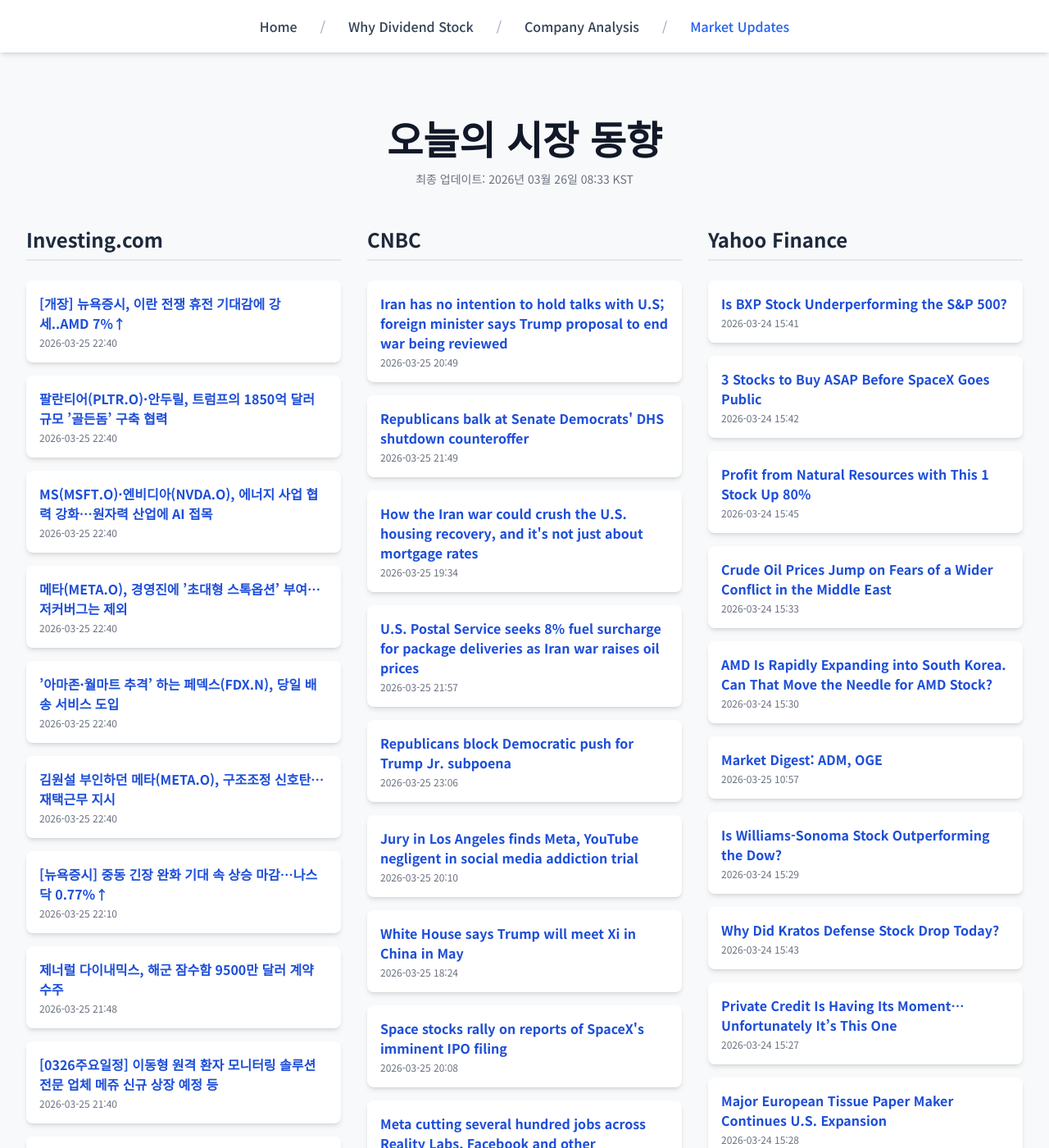
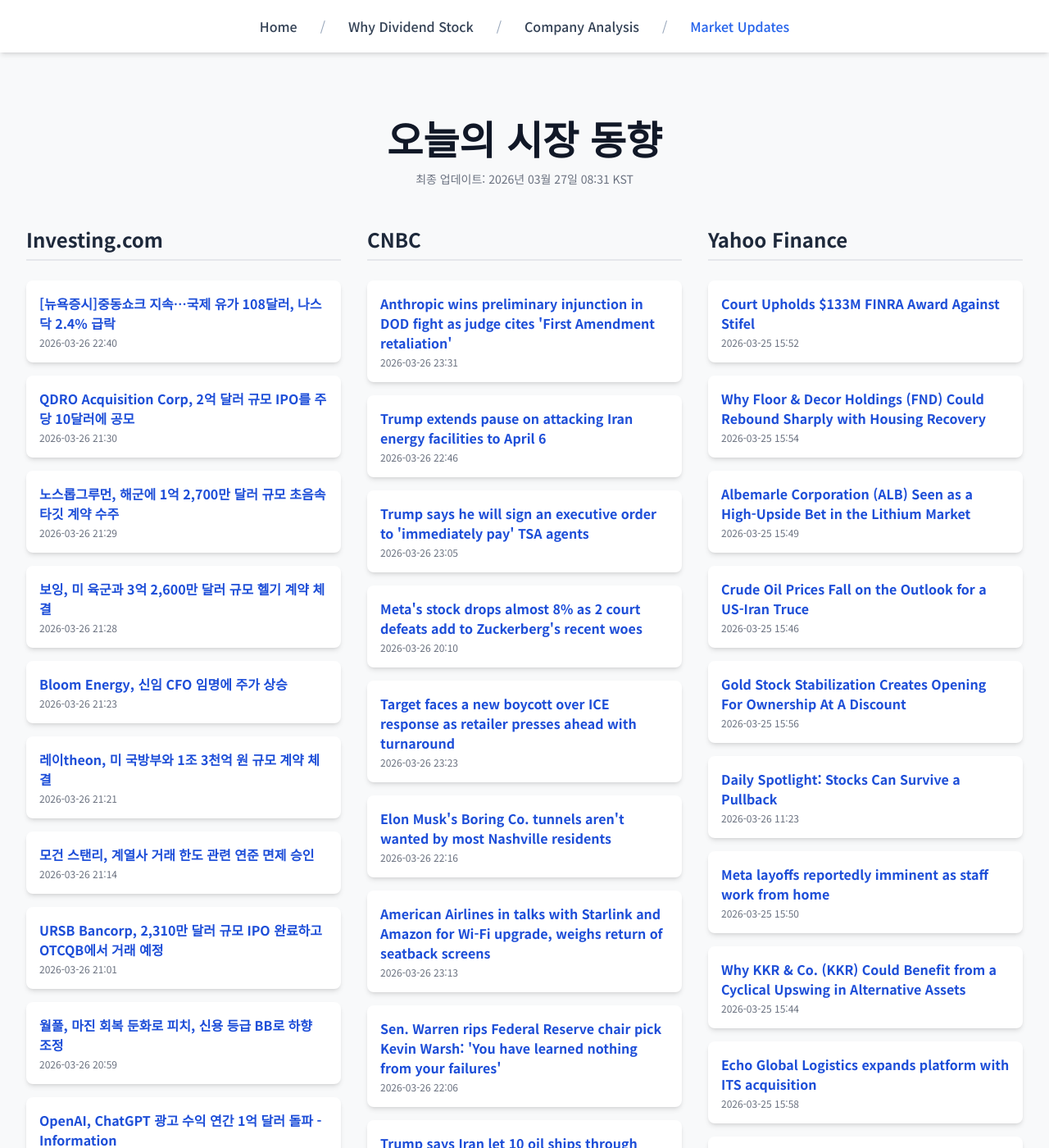
Before and after one commit to Kay-Hwang/my-company-analysis, a Jekyll site: the page built from market-updates.html, in a window 1280 px wide and 1400 px high. Shown: the whole window at 82% size. Built offline with Jekyll 4.4.1, drawn with Linux system fonts in a browser that asks for light colours; nearby versions of some CDN libraries; a script that is not in the unit is left out; some of the changed text lies outside the part shown.

Commit message:
Update daily data

```diff
--- a/_data/latest_data.json
+++ b/_data/latest_data.json
@@ -1,190 +1,190 @@
 {
-  "lastUpdated": "2026년 03월 26일 08:33 KST",
+  "lastUpdated": "2026년 03월 27일 08:31 KST",
   "news": {
     "investing": [
       {
-        "title": "[개장] 뉴욕증시, 이란 전쟁 휴전 기대감에 강세..AMD 7%↑",
-        "link": "https://kr.investing.com/news/stock-market-news/article-1878520",
-        "pubDate": "2026-03-25 22:40:38",
-        "summary": "[개장] 뉴욕증시, 이란 전쟁 휴전 기대감에 강세..AMD 7%↑"
+        "title": "[뉴욕증시]중동쇼크 지속…국제 유가 108달러, 나스닥 2.4% 급락",
+        "link": "https://kr.investing.com/news/stock-market-news/article-1880309",
+        "pubDate": "2026-03-26 22:40:29",
+        "summary": "[뉴욕증시]중동쇼크 지속…국제 유가 108달러, 나스닥 2.4% 급락"
       },
       {
-        "title": "팔란티어(PLTR.O)·안두릴, 트럼프의 1850억 달러 규모 ’골든돔’ 구축 협력",
-        "link": "https://kr.investing.com/news/stock-market-news/article-1878518",
-        "pubDate": "2026-03-25 22:40:38",
-        "summary": "팔란티어(PLTR.O)·안두릴, 트럼프의 1850억 달러 규모 ’골든돔’ 구축 협력"
+        "title": "QDRO Acquisition Corp, 2억 달러 규모 IPO를 주당 10달러에 공모",
+        "link": "https://kr.investing.com/news/stock-market-news/article-432SI-1880252",
+        "pubDate": "2026-03-26 21:30:04",
+        "summary": "QDRO Acquisition Corp, 2억 달러 규모 IPO를 주당 10달러에 공모"
       },
       {
-        "title": "MS(MSFT.O)·엔비디아(NVDA.O), 에너지 사업 협력 강화…원자력 산업에 AI 접목",
-        "link": "https://kr.investing.com/news/stock-market-news/article-1878517",
-        "pubDate": "2026-03-25 22:40:38",
-        "summary": "MS(MSFT.O)·엔비디아(NVDA.O), 에너지 사업 협력 강화…원자력 산업에 AI 접목"
+        "title": "노스롭그루먼, 해군에 1억 2,700만 달러 규모 초음속 타깃 계약 수주",
+        "link": "https://kr.investing.com/news/stock-market-news/article-93CH-1880250",
+        "pubDate": "2026-03-26 21:29:26",
+        "summary": "노스롭그루먼, 해군에 1억 2,700만 달러 규모 초음속 타깃 계약 수주"
       },
       {
-        "title": "메타(META.O), 경영진에 ’초대형 스톡옵션’ 부여…저커버그는 제외",
-        "link": "https://kr.investing.com/news/stock-market-news/article-1878516",
-        "pubDate": "2026-03-25 22:40:37",
-        "summary": "메타(META.O), 경영진에 ’초대형 스톡옵션’ 부여…저커버그는 제외"
+        "title": "보잉, 미 육군과 3억 2,600만 달러 규모 헬기 계약 체결",
+        "link": "https://kr.investing.com/news/stock-market-news/article-93CH-1880248",
+        "pubDate": "2026-03-26 21:28:03",
+        "summary": "보잉, 미 육군과 3억 2,600만 달러 규모 헬기 계약 체결"
       },
       {
-        "title": "’아마존·월마트 추격’ 하는 페덱스(FDX.N), 당일 배송 서비스 도입",
-        "link": "https://kr.investing.com/news/stock-market-news/article-1878515",
-        "pubDate": "2026-03-25 22:40:37",
-        "summary": "’아마존·월마트 추격’ 하는 페덱스(FDX.N), 당일 배송 서비스 도입"
+        "title": "Bloom Energy, 신임 CFO 임명에 주가 상승",
+        "link": "https://kr.investing.com/news/stock-market-news/article-93CH-1880241",
+        "pubDate": "2026-03-26 21:23:41",
+        "summary": "Bloom Energy, 신임 CFO 임명에 주가 상승"
       },
       {
-        "title": "김원설 부인하던 메타(META.O), 구조조정 신호탄…재택근무 지시",
-        "link": "https://kr.investing.com/news/stock-market-news/article-1878514",
-        "pubDate": "2026-03-25 22:40:37",
-        "summary": "김원설 부인하던 메타(META.O), 구조조정 신호탄…재택근무 지시"
+        "title": "레이theon, 미 국방부와 1조 3천억 원 규모 계약 체결",
+        "link": "https://kr.investing.com/news/stock-market-news/article-93CH-1880234",
+        "pubDate": "2026-03-26 21:21:15",
+        "summary": "레이theon, 미 국방부와 1조 3천억 원 규모 계약 체결"
       },
       {
-        "title": "[뉴욕증시] 중동 긴장 완화 기대 속 상승 마감…나스닥 0.77%↑",
-        "link": "https://kr.investing.com/news/stock-market-news/article-1878497",
-        "pubDate": "2026-03-25 22:10:29",
-        "summary": "[뉴욕증시] 중동 긴장 완화 기대 속 상승 마감…나스닥 0.77%↑"
+        "title": "모건 스탠리, 계열사 거래 한도 관련 연준 면제 승인",
+        "link": "https://kr.investing.com/news/stock-market-news/article-93CH-1880229",
+        "pubDate": "2026-03-26 21:14:15",
+        "summary": "모건 스탠리, 계열사 거래 한도 관련 연준 면제 승인"
       },
       {
-        "title": "제너럴 다이내믹스, 해군 잠수함 9500만 달러 계약 수주",
-        "link": "https://kr.investing.com/news/stock-market-news/article-93CH-1878466",
-        "pubDate": "2026-03-25 21:48:18",
-        "summary": "제너럴 다이내믹스, 해군 잠수함 9500만 달러 계약 수주"
+        "title": "URSB Bancorp, 2,310만 달러 규모 IPO 완료하고 OTCQB에서 거래 예정",
+        "link": "https://kr.investing.com/news/stock-market-news/article-432SI-1880205",
+        "pubDate": "2026-03-26 21:01:04",
+        "summary": "URSB Bancorp, 2,310만 달러 규모 IPO 완료하고 OTCQB에서 거래 예정"
       },
       {
-        "title": "[0326주요일정] 이동형 원격 환자 모니터링 솔루션 전문 업체 메쥬 신규 상장 예정 등",
-        "link": "https://kr.investing.com/news/stock-market-news/article-1878451",
-        "pubDate": "2026-03-25 21:40:10",
-        "summary": "[0326주요일정] 이동형 원격 환자 모니터링 솔루션 전문 업체 메쥬 신규 상장 예정 등"
+        "title": "월풀, 마진 회복 둔화로 피치, 신용 등급 BB로 하향 조정",
+        "link": "https://kr.investing.com/news/stock-market-news/article-93CH-1880200",
+        "pubDate": "2026-03-26 20:59:28",
+        "summary": "월풀, 마진 회복 둔화로 피치, 신용 등급 BB로 하향 조정"
       },
       {
-        "title": "[기업진단]① 빚 2조원 줄였다지만…SK그룹, 알짜 매각으로 쌓은 모래성",
-        "link": "https://kr.investing.com/news/stock-market-news/article-1878450",
-        "pubDate": "2026-03-25 21:40:10",
-        "summary": "[기업진단]① 빚 2조원 줄였다지만…SK그룹, 알짜 매각으로 쌓은 모래성"
+        "title": "OpenAI, ChatGPT 광고 수익 연간 1억 달러 돌파 - Information",
+        "link": "https://kr.investing.com/news/stock-market-news/article-93CH-1880199",
+        "pubDate": "2026-03-26 20:58:53",
+        "summary": "OpenAI, ChatGPT 광고 수익 연간 1억 달러 돌파 - Information"
       }
     ],
     "cnbc": [
       {
-        "title": "Iran has no intention to hold talks with U.S; foreign minister says Trump proposal to end war being reviewed",
-        "link": "https://www.cnbc.com/2026/03/25/iran-war-us-trump.html",
-        "pubDate": "Wed, 25 Mar 2026 20:49:26 GMT",
-        "summary": "President Donald Trump has claimed the U.S. and Iran are \"in negotiations now.\" But the Islamic Republic denies any direct talks to end the war."
+        "title": "Anthropic wins preliminary injunction in DOD fight as judge cites 'First Amendment retaliation'",
+        "link": "https://www.cnbc.com/2026/03/26/anthropic-pentagon-dod-claude-court-ruling.html",
+        "pubDate": "Thu, 26 Mar 2026 23:31:09 GMT",
+        "summary": "A federal judge in San Francisco granted Anthropic's request for a preliminary injunction in its lawsuit against the Trump administration."
       },
       {
-        "title": "Republicans balk at Senate Democrats' DHS shutdown counteroffer",
-        "link": "https://www.cnbc.com/2026/03/25/schumer-democrats-white-house-dhs-shutdown-tsa-delays.html",
-        "pubDate": "Wed, 25 Mar 2026 21:49:36 GMT",
-        "summary": "Congress and the White House are working to reach a funding deal before Congress leaves for a scheduled two-week recess on Friday."
+        "title": "Trump extends pause on attacking Iran energy facilities to April 6",
+        "link": "https://www.cnbc.com/2026/03/26/trump-iran-war-oil-energy-pause.html",
+        "pubDate": "Thu, 26 Mar 2026 22:46:44 GMT",
+        "summary": "Trump announced the U.S. would continue a pause on energy sites in Iran as key stock market indexes fell and oil prices rose."
       },
       {
-        "title": "How the Iran war could crush the U.S. housing recovery, and it's not just about mortgage rates",
-        "link": "https://www.cnbc.com/2026/03/25/heres-how-the-iran-war-is-already-hitting-the-us-housing-market.html",
-        "pubDate": "Wed, 25 Mar 2026 19:34:25 GMT",
-        "summary": "A combination of higher mortgage rates and economic uncertainty are reversing what was expected to be a recovery year in the housing market."
+        "title": "Trump says he will sign an executive order to 'immediately pay' TSA agents",
+        "link": "https://www.cnbc.com/2026/03/26/trump-tsa-shutdown-dhs.html",
+        "pubDate": "Thu, 26 Mar 2026 23:05:09 GMT",
+        "summary": "Lawmakers are stalled on funding the Department of Homeland Security as airport delays mount."
       },
       {
-        "title": "U.S. Postal Service seeks 8% fuel surcharge for package deliveries as Iran war raises oil prices",
-        "link": "https://www.cnbc.com/2026/03/25/us-postal-fuel-surcharge-package-deliveries-iran-oil.html",
-        "pubDate": "Wed, 25 Mar 2026 21:57:14 GMT",
-        "summary": "Oil prices have jumped more than 40% since Feb. 28, when the U.S. and Israel attacked Iran."
+        "title": "Meta's stock drops almost 8% as 2 court defeats add to Zuckerberg's recent woes",
+        "link": "https://www.cnbc.com/2026/03/26/meta-lawsuit-decision-zuckerberg-woes.html",
+        "pubDate": "Thu, 26 Mar 2026 20:10:06 GMT",
+        "summary": "Meta suffered stinging defeats in two separate trials involving child safety that underscore shifting public sentiment toward the social media industry."
       },
       {
-        "title": "Republicans block Democratic push for Trump Jr. subpoena",
-        "link": "https://www.cnbc.com/2026/03/25/donald-trump-jr-subpoena.html",
-        "pubDate": "Wed, 25 Mar 2026 23:06:59 GMT",
-        "summary": "The presidents family businesses have been heavily scrutinized during his second term in the Oval Office."
+        "title": "Target faces a new boycott over ICE response as retailer presses ahead with turnaround",
+        "link": "https://www.cnbc.com/2026/03/26/target-aft-boycott-ice-minneapolis.html",
+        "pubDate": "Thu, 26 Mar 2026 23:23:31 GMT",
+        "summary": "It is unclear if and how much the AFT boycott could hurt Target, which is trying to win back shoppers and return to sales growth."
       },
       {
-        "title": "Jury in Los Angeles finds Meta, YouTube negligent in social media addiction trial",
-        "link": "https://www.cnbc.com/2026/03/25/meta-youtube-los-angeles-california-verdict.html",
-        "pubDate": "Wed, 25 Mar 2026 20:10:07 GMT",
-        "summary": "A jury reached a verdict in the LA trial focused on Meta and YouTube, a case that experts have characterized as social media's \"Big Tobacco\" moment."
+        "title": "Elon Musk's Boring Co. tunnels aren't wanted by most Nashville residents",
+        "link": "https://www.cnbc.com/2026/03/26/elon-musks-boring-co-tunnels-not-wanted-by-most-nashville-residents.html",
+        "pubDate": "Thu, 26 Mar 2026 22:16:01 GMT",
+        "summary": "A new survey by Vanderbilt University found that most Nashville residents don't want Boring Company tunnels in their city."
       },
       {
-        "title": "White House says Trump will meet Xi in China in May",
-        "link": "https://www.cnbc.com/2026/03/25/trump-xi-beijing-china-summit.html",
-        "pubDate": "Wed, 25 Mar 2026 18:24:19 GMT",
-        "summary": "A long-awaited meeting between President Donald Trump and Chinese President Xi Jinping will take place in Beijing on May 14 and 15, the White House said."
+        "title": "American Airlines in talks with Starlink and Amazon for Wi-Fi upgrade, weighs return of seatback screens",
+        "link": "https://www.cnbc.com/2026/03/26/american-airlines-starlink-amazon-inflight-entertainment-seatback-screens.html",
+        "pubDate": "Thu, 26 Mar 2026 23:13:51 GMT",
+        "summary": "American Airlines is considering a big upgrade to its in-flight entertainment and internet providers, including potentially bringing back seatback screens."
       },
       {
-        "title": "Space stocks rally on reports of SpaceX's imminent IPO filing",
-        "link": "https://www.cnbc.com/2026/03/25/space-stocks-.html",
-        "pubDate": "Wed, 25 Mar 2026 20:08:40 GMT",
-        "summary": "Space stocks, including AST SpaceMobile, Rocket Lab and Firefly Aerospace, rallied after a report that SpaceX may file to go public this week."
+        "title": "Sen. Warren rips Federal Reserve chair pick Kevin Warsh: 'You have learned nothing from your failures'",
+        "link": "https://www.cnbc.com/2026/03/26/federal-reserve-kevin-walsh-elizabeth-warren-trump.html",
+        "pubDate": "Thu, 26 Mar 2026 22:06:20 GMT",
+        "summary": "Kevin Warsh's nomination as chair of the Federal Reserve has been in limbo because of a criminal investigation of Chair Jerome Powell."
       },
       {
-        "title": "Meta cutting several hundred jobs across Reality Labs, Facebook and other departments",
-        "link": "https://www.cnbc.com/2026/03/25/meta-layoffs-reality-labs-facebook.html",
-        "pubDate": "Wed, 25 Mar 2026 17:12:13 GMT",
-        "summary": "The layoffs come as Meta has been refocusing its efforts and pouring billions of dollars into AI."
+        "title": "Trump says Iran let 10 oil ships through Strait of Hormuz as a 'present' to U.S.",
+        "link": "https://www.cnbc.com/2026/03/26/trump-iran-war-oil-strait-of-hormuz.html",
+        "pubDate": "Thu, 26 Mar 2026 20:17:08 GMT",
+        "summary": "Trump said the U.S has \"very substantial talks going on with respect to Iran,\" though Tehran has denied direct talks have taken place."
       },
       {
-        "title": "Elon Musk calls for Delaware judge to recuse herself in lawsuits, alleging bias",
-        "link": "https://www.cnbc.com/2026/03/25/elon-musk-calls-for-delaware-judge-to-recuse-in-cases-alleging-bias.html",
-        "pubDate": "Wed, 25 Mar 2026 20:38:52 GMT",
-        "summary": "The Tesla and SpaceX CEO is calling for a judge to recuse herself in two shareholder lawsuits that are winding their way through Delaware's courts."
+        "title": "What comes next? Three attack scenarios as U.S. sends thousands more troops to Middle East",
+        "link": "https://www.cnbc.com/2026/03/26/iran-war-trump-us-troops-kharg-island-qeshm-island-nuclear-middle-east.html",
+        "pubDate": "Thu, 26 Mar 2026 13:35:30 GMT",
+        "summary": "One of Iran's top lawmakers has said that they were anticipating a potential ground invasion of one its islands."
       }
     ],
     "yahoo": [
       {
-        "title": "Is BXP Stock Underperforming the S&P 500?",
-        "link": "https://finance.yahoo.com/markets/stocks/articles/bxp-stock-underperforming-p-500-154108114.html",
-        "pubDate": "2026-03-24T15:41:08Z",
-        "summary": "Is BXP Stock Underperforming the S&P 500?"
+        "title": "Court Upholds $133M FINRA Award Against Stifel",
+        "link": "https://finance.yahoo.com/markets/stocks/articles/court-upholds-133m-finra-award-155205829.html",
+        "pubDate": "2026-03-25T15:52:05Z",
+        "summary": "Court Upholds $133M FINRA Award Against Stifel"
       },
       {
-        "title": "3 Stocks to Buy ASAP Before SpaceX Goes Public",
-        "link": "https://finance.yahoo.com/markets/stocks/articles/3-stocks-buy-asap-spacex-154217012.html",
-        "pubDate": "2026-03-24T15:42:17Z",
-        "summary": "3 Stocks to Buy ASAP Before SpaceX Goes Public"
+        "title": "Why Floor & Decor Holdings (FND) Could Rebound Sharply with Housing Recovery",
+        "link": "https://finance.yahoo.com/markets/stocks/articles/why-floor-decor-holdings-fnd-155413564.html",
+        "pubDate": "2026-03-25T15:54:13Z",
+        "summary": "Why Floor & Decor Holdings (FND) Could Rebound Sharply with Housing Recovery"
       },
       {
-        "title": "Profit from Natural Resources with This 1 Stock Up 80%",
-        "link": "https://finance.yahoo.com/markets/stocks/articles/profit-natural-resources-1-stock-154502752.html",
-        "pubDate": "2026-03-24T15:45:02Z",
-        "summary": "Profit from Natural Resources with This 1 Stock Up 80%"
+        "title": "Albemarle Corporation (ALB) Seen as a High-Upside Bet in the Lithium Market",
+        "link": "https://finance.yahoo.com/markets/stocks/articles/albemarle-corporation-alb-seen-high-154901632.html",
+        "pubDate": "2026-03-25T15:49:01Z",
+        "summary": "Albemarle Corporation (ALB) Seen as a High-Upside Bet in the Lithium Market"
       },
       {
-        "title": "Crude Oil Prices Jump on Fears of a Wider Conflict in the Middle East",
-        "link": "https://finance.yahoo.com/sectors/energy/articles/crude-oil-prices-jump-fears-153334174.html",
-        "pubDate": "2026-03-24T15:33:34Z",
-        "summary": "Crude Oil Prices Jump on Fears of a Wider Conflict in the Middle East"
+        "title": "Crude Oil Prices Fall on the Outlook for a US-Iran Truce",
+        "link": "https://finance.yahoo.com/sectors/energy/articles/crude-oil-prices-fall-outlook-154623902.html",
+        "pubDate": "2026-03-25T15:46:23Z",
+        "summary": "Crude Oil Prices Fall on the Outlook for a US-Iran Truce"
       },
       {
-        "title": "AMD Is Rapidly Expanding into South Korea. Can That Move the Needle for AMD Stock?",
-        "link": "https://finance.yahoo.com/markets/stocks/articles/amd-rapidly-expanding-south-korea-153004133.html",
-        "pubDate": "2026-03-24T15:30:04Z",
-        "summary": "AMD Is Rapidly Expanding into South Korea. Can That Move the Needle for AMD Stock?"
+        "title": "Gold Stock Stabilization Creates Opening For Ownership At A Discount",
+        "link": "https://www.investors.com/research/options/gold-stock-agnico-eagle-mines-aem-options-trade-markets-cash-secured-put/?src=A00220&yptr=yahoo",
+        "pubDate": "2026-03-25T15:56:16Z",
+        "summary": "Gold Stock Stabilization Creates Opening For Ownership At A Discount"
       },
       {
-        "title": "Market Digest: ADM, OGE",
-        "link": "https://finance.yahoo.com/research/reports/ARGUS_46533_MarketSummary_1774436223000?yptr=yahoo&ncid=yahooproperties_plusresear_nm5q6ze1cei",
-        "pubDate": "2026-03-25T10:57:03Z",
-        "summary": "Market Digest: ADM, OGE"
+        "title": "Daily Spotlight: Stocks Can Survive a Pullback",
+        "link": "https://finance.yahoo.com/research/reports/ARGUS_46550_MarketOutlook_1774524185000?yptr=yahoo&ncid=yahooproperties_plusresear_nm5q6ze1cei",
+        "pubDate": "2026-03-26T11:23:05Z",
+        "summary": "Daily Spotlight: Stocks Can Survive a Pullback"
       },
       {
-        "title": "Is Williams-Sonoma Stock Outperforming the Dow?",
-        "link": "https://finance.yahoo.com/markets/stocks/articles/williams-sonoma-stock-outperforming-dow-152932523.html",
-        "pubDate": "2026-03-24T15:29:32Z",
-        "summary": "Is Williams-Sonoma Stock Outperforming the Dow?"
+        "title": "Meta layoffs reportedly imminent as staff work from home",
+        "link": "https://finance.yahoo.com/markets/stocks/articles/meta-layoffs-reportedly-imminent-staff-155038885.html",
+        "pubDate": "2026-03-25T15:50:38Z",
+        "summary": "Meta layoffs reportedly imminent as staff work from home"
       },
       {
-        "title": "Why Did Kratos Defense Stock Drop Today?",
-        "link": "https://finance.yahoo.com/markets/stocks/articles/why-did-kratos-defense-stock-154316595.html",
-        "pubDate": "2026-03-24T15:43:16Z",
-        "summary": "Why Did Kratos Defense Stock Drop Today?"
+        "title": "Why KKR & Co. (KKR) Could Benefit from a Cyclical Upswing in Alternative Assets",
+        "link": "https://finance.yahoo.com/markets/stocks/articles/why-kkr-co-kkr-could-154423512.html",
+        "pubDate": "2026-03-25T15:44:23Z",
+        "summary": "Why KKR & Co. (KKR) Could Benefit from a Cyclical Upswing in Alternative Assets"
       },
       {
-        "title": "Private Credit Is Having Its Moment…Unfortunately It’s This One",
-        "link": "https://finance.yahoo.com/markets/stocks/articles/private-credit-having-moment-unfortunately-152701348.html",
-        "pubDate": "2026-03-24T15:27:01Z",
-        "summary": "Private Credit Is Having Its Moment…Unfortunately It’s This One"
+        "title": "Echo Global Logistics expands platform with ITS acquisition",
+        "link": "https://finance.yahoo.com/markets/stocks/articles/echo-global-logistics-expands-platform-155830454.html",
+        "pubDate": "2026-03-25T15:58:30Z",
+        "summary": "Echo Global Logistics expands platform with ITS acquisition"
       },
       {
-        "title": "Major European Tissue Paper Maker Continues U.S. Expansion",
-        "link": "https://finance.yahoo.com/sectors/technology/articles/major-european-tissue-paper-maker-152800232.html",
-        "pubDate": "2026-03-24T15:28:00Z",
-        "summary": "Major European Tissue Paper Maker Continues U.S. Expansion"
+        "title": "How Zillow Preview affects Chicago’s battle over pre-market inventory",
+        "link": "https://finance.yahoo.com/markets/stocks/articles/zillow-preview-affects-chicago-battle-160000570.html",
+        "pubDate": "2026-03-25T16:00:00Z",
+        "summary": "How Zillow Preview affects Chicago’s battle over pre-market inventory"
       }
     ]
   }
```
